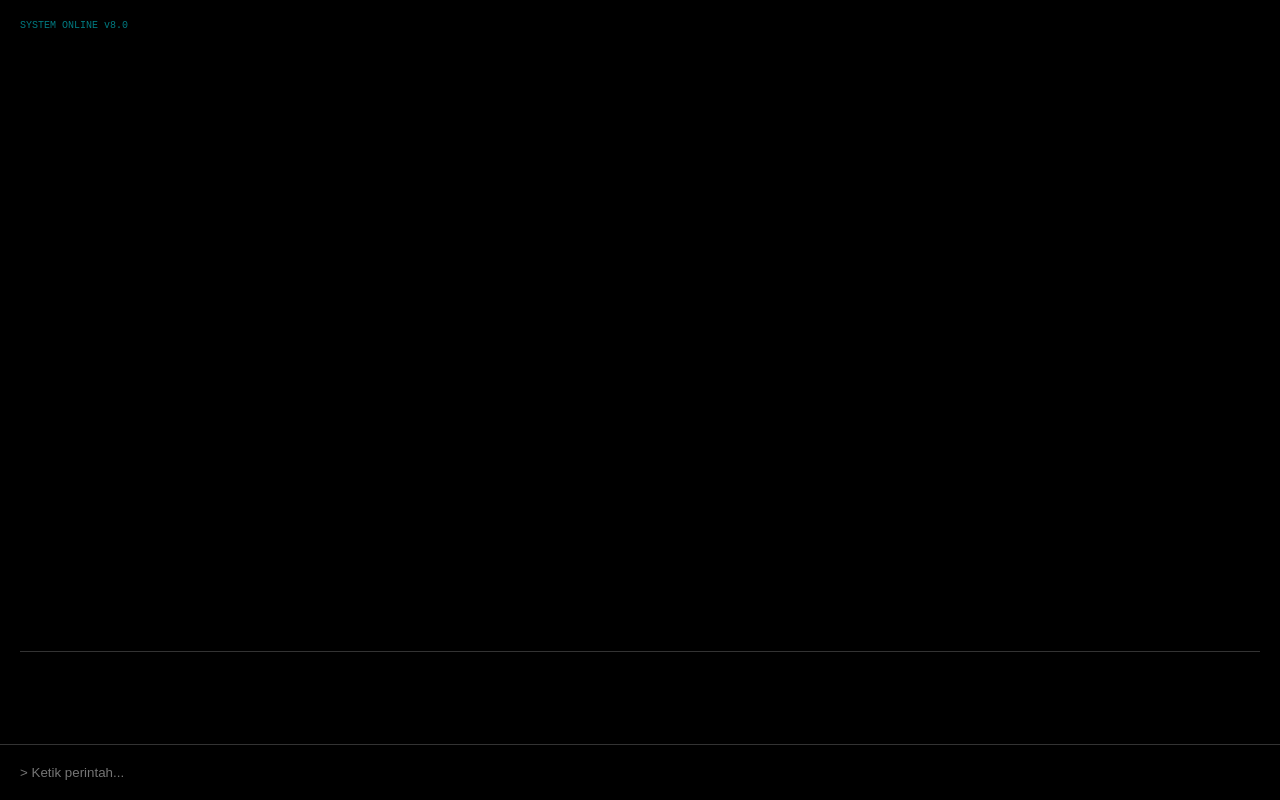
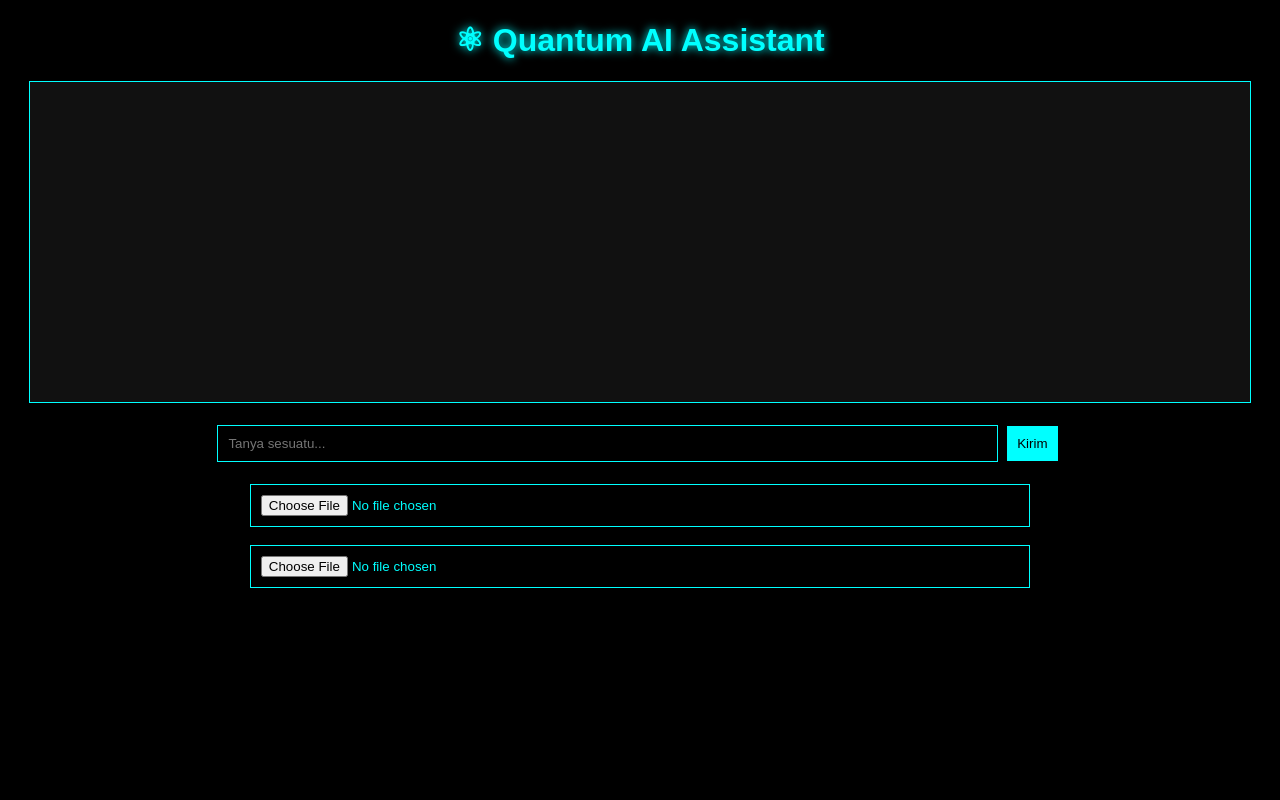
Before and after one commit to drukanda/Omni-ai-interfice, a website: page index.html in a window 1280 px wide. Drawn offline with Linux system fonts and the light colour scheme.

Commit message:
Update index.html
Update index.html

```diff
--- a/index.html
+++ b/index.html
@@ -1,41 +1,136 @@
 <!DOCTYPE html>
 <html>
 <head>
-    <meta name="viewport" content="width=device-width, initial-scale=1.0">
-    <title>NEURAL LINK V8.0</title>
+<meta name="viewport" content="width=device-width, initial-scale=1">
+<title>Quantum AI Mobile</title>
+
 <style>
-        body { background: #000; color: #00f2ff; font-family: monospace; padding: 20px; margin: 0; }
-        #chat { height: 75vh; overflow-y: auto; padding: 10px; border-bottom: 1px solid #333; }
-        .u { color: #fff; margin-top: 10px; font-weight: bold; }
-        .a { color: #00f2ff; margin-bottom: 10px; border-left: 2px solid #00f2ff; padding-left: 10px; }
-        input { width: 100%; background: #000; border: none; border-top: 1px solid #333; color: #00f2ff; padding: 20px; outline: none; position: fixed; bottom: 0; left: 0; }
+
+body{
+background:black;
+color:#00ffff;
+font-family:Arial;
+text-align:center;
+}
+
+h1{
+text-shadow:0 0 10px cyan;
+}
+
+#chat{
+width:95%;
+height:300px;
+background:#111;
+border:1px solid cyan;
+margin:auto;
+overflow:auto;
+padding:10px;
+}
+
+input{
+width:60%;
+padding:10px;
+background:black;
+color:cyan;
+border:1px solid cyan;
+}
+
+button{
+padding:10px;
+background:cyan;
+border:none;
+margin:5px;
+}
+
+img{
+max-width:90%;
+margin-top:10px;
+}
+
 </style>
 </head>
+
 <body>
-    <div style="font-size: 10px; opacity: 0.5;">SYSTEM ONLINE v8.0</div>
+
+<h1>⚛ Quantum AI Assistant</h1>
+
 <div id="chat"></div>
-    <input type="text" id="i" placeholder="> Ketik perintah..." onkeypress="sh(event)">
+
+<br>
+
+<input id="text" placeholder="Tanya sesuatu...">
+<button onclick="send()">Kirim</button>
+
+<br><br>
+
+<input type="file" id="imageUpload" accept="image/*">
+
+<br><br>
+
+<input type="file" id="videoUpload" accept="video/*">
+
 <script>
-        async function sh(e) {
-            if (e.key === 'Enter' && e.target.value) {
-                const p = e.target.value;
-                const c = document.getElementById('chat');
-                c.innerHTML += `<div class="u">> ${p}</div>`;
-                e.target.value = '';
-                try {
-                    const res = await fetch('/api', {
-                        method: 'POST',
-                        headers: {'Content-Type': 'application/json'},
-                        body: JSON.stringify({ pesan: p })
-                    });
-                    const d = await res.json();
-                    c.innerHTML += `<div class="a">| ${d.jawaban || "Sistem No Response"}</div>`;
-                } catch (err) {
-                    c.innerHTML += `<div class="a">| ERROR: KONEKSI PUTUS</div>`;
+
+const API_KEY = "MASUKKAN_API_KEY_DISINI"
+
+async function send(){
+
+let text=document.getElementById("text").value
+let chat=document.getElementById("chat")
+
+chat.innerHTML += "<p>👤 "+text+"</p>"
+
+let response = await fetch(
+"https://generativelanguage.googleapis.com/v1beta/models/gemini-2.0-flash:generateContent?key="+API_KEY,
+{
+method:"POST",
+headers:{
+"Content-Type":"application/json"
+},
+body:JSON.stringify({
+contents:[
+{
+parts:[
+{ text:text }
+]
 }
-                c.scrollTop = c.scrollHeight;
+]
+})
 }
+)
+
+let data = await response.json()
+
+let jawab = data.candidates?.[0]?.content?.parts?.[0]?.text || "AI tidak menjawab"
+
+chat.innerHTML += "<p>🤖 "+jawab+"</p>"
+
+document.getElementById("text").value=""
+
 }
+
+document.getElementById("imageUpload").onchange=function(e){
+
+let file=e.target.files[0]
+
+let url=URL.createObjectURL(file)
+
+let chat=document.getElementById("chat")
+
+chat.innerHTML += "<p>🖼 Gambar diterima AI.</p>"
+chat.innerHTML += "<img src='"+url+"'>"
+
+}
+
+document.getElementById("videoUpload").onchange=function(e){
+
+let chat=document.getElementById("chat")
+
+chat.innerHTML += "<p>🎬 Video diterima AI.</p>"
+
+}
+
 </script>
+
 </body>
 </html>
```
Lines whose indentation alone changed are shown as unchanged.
